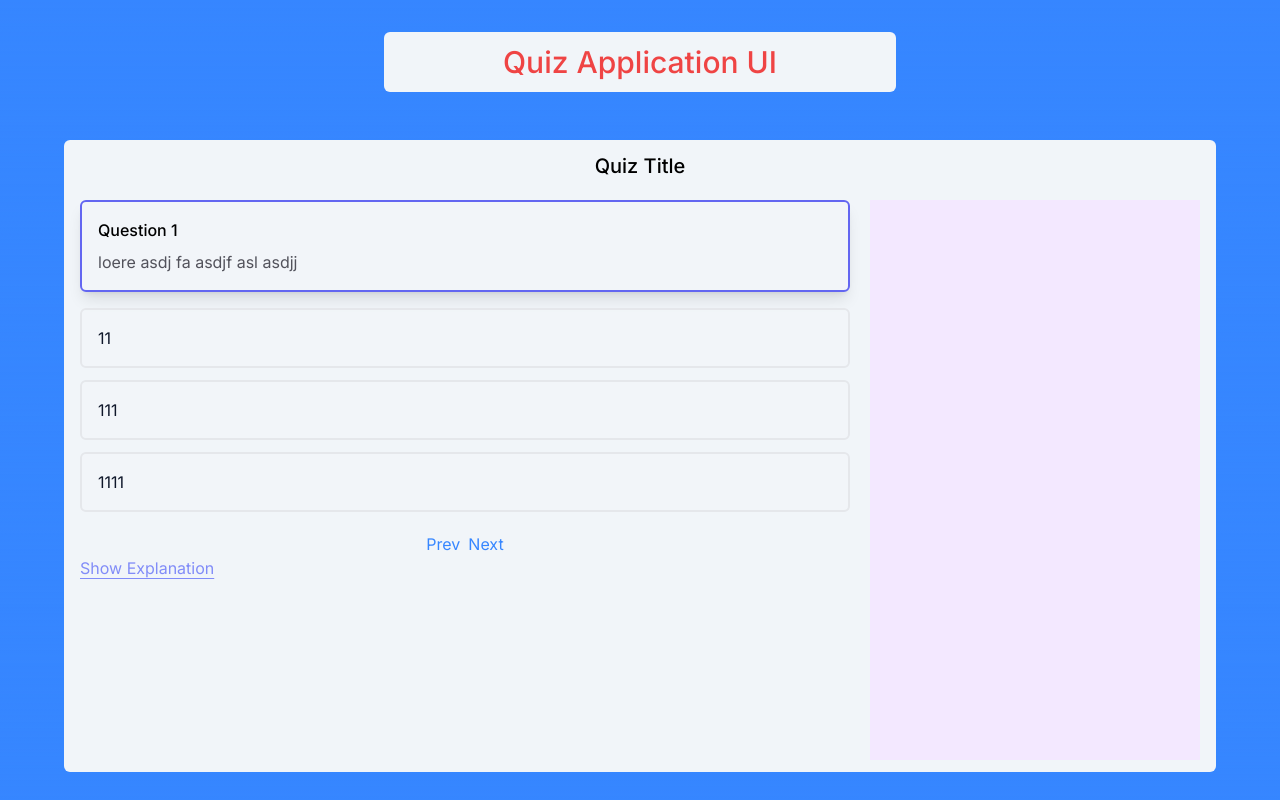
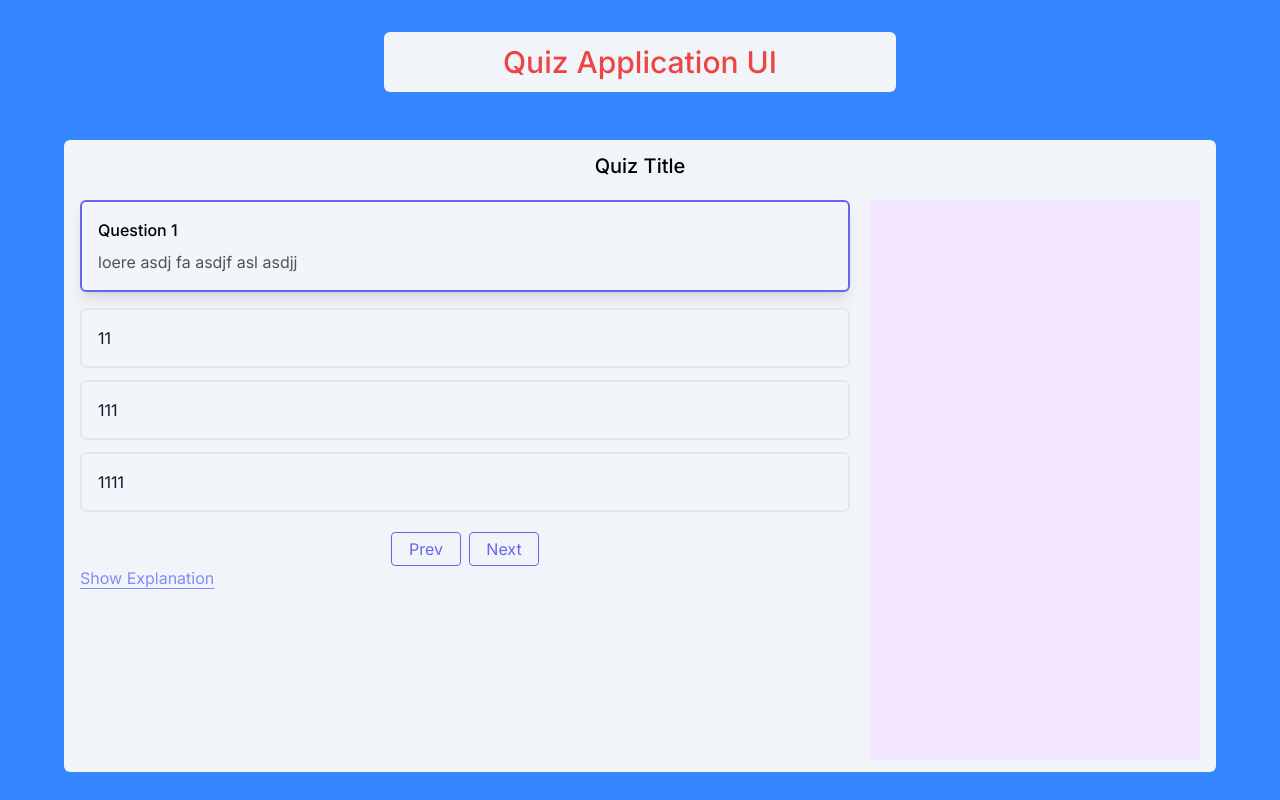
Before and after one commit to sarathos584/aifer-quiz-app, a Next.js app in the folder quiz-react/: page / in a window 1280 px wide. Built offline with nearby package versions, Linux system fonts and the light colour scheme.

Commit message:
style: update new global styles

```diff
--- a/quiz-react/src/app/globals.css
+++ b/quiz-react/src/app/globals.css
@@ -10,9 +10,9 @@
 
 @media (prefers-color-scheme: dark) {
   :root {
-    --foreground-rgb: 54,134,255,255;
-    --background-start-rgb: 54,134,255,255;
-    --background-end-rgb: 54,134,255,255;
+    --foreground-rgb: 99 102 241;
+    --background-start-rgb: 99 102 241;
+    --background-end-rgb: 99 102 241;
   }
 }
 
@@ -41,3 +41,20 @@ body {
   box-sizing: border-box;
   scroll-behavior: smooth;
 }
+.btn-primary {
+  padding: 4px;
+  color: rgb(99 102 241 / 1);
+  border: 1px solid rgb(99 102 241 / 1);
+  border-radius: 4px;
+  min-width: 70px;
+  text-align: center;
+}
+
+.btn-primary:hover {
+  background: rgb(99 102 241 / 1);
+  color: white;
+}
+
+.card .card-title {
+  color: rgb(99 102 241 / 1);
+}
```
